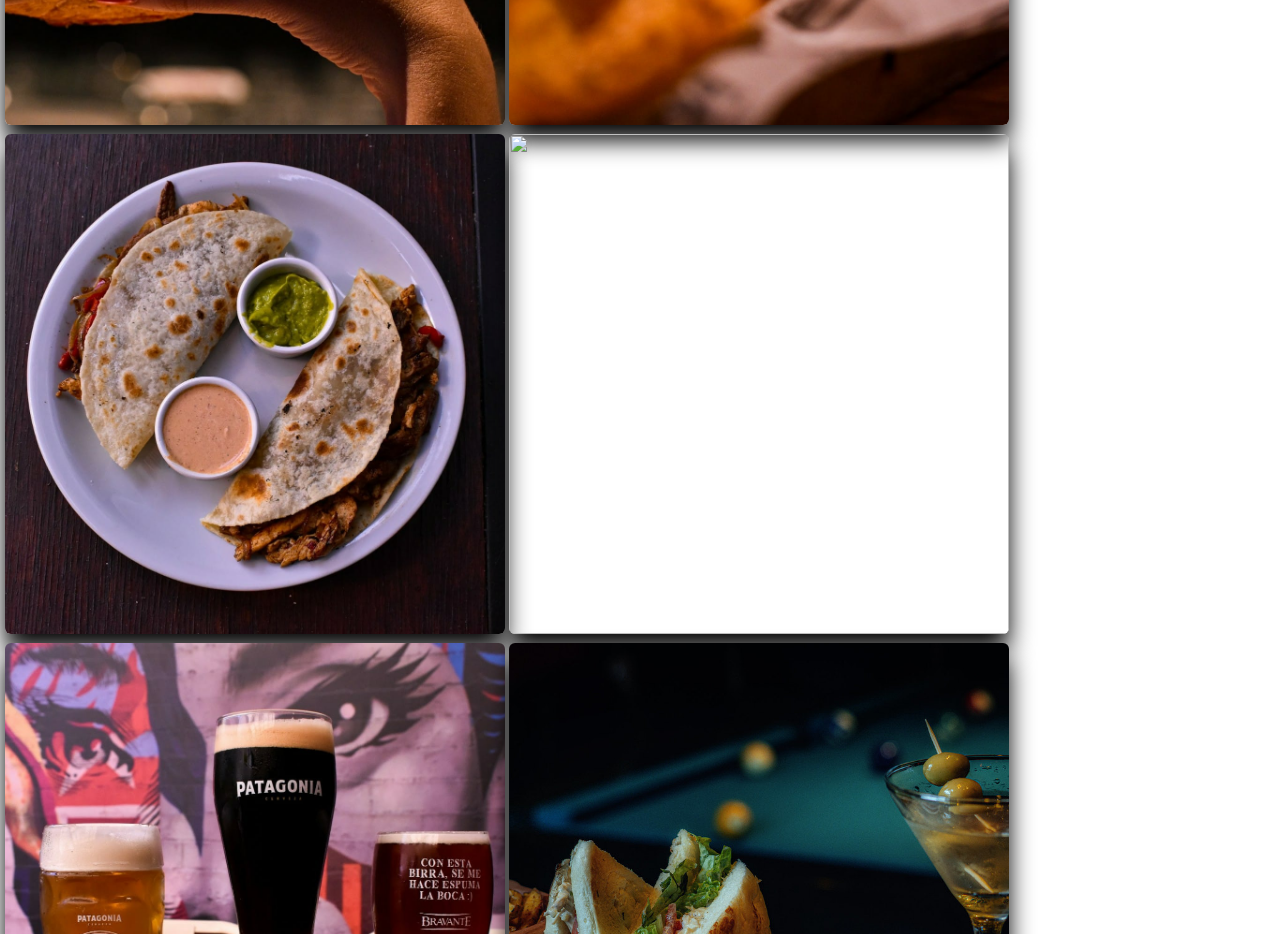
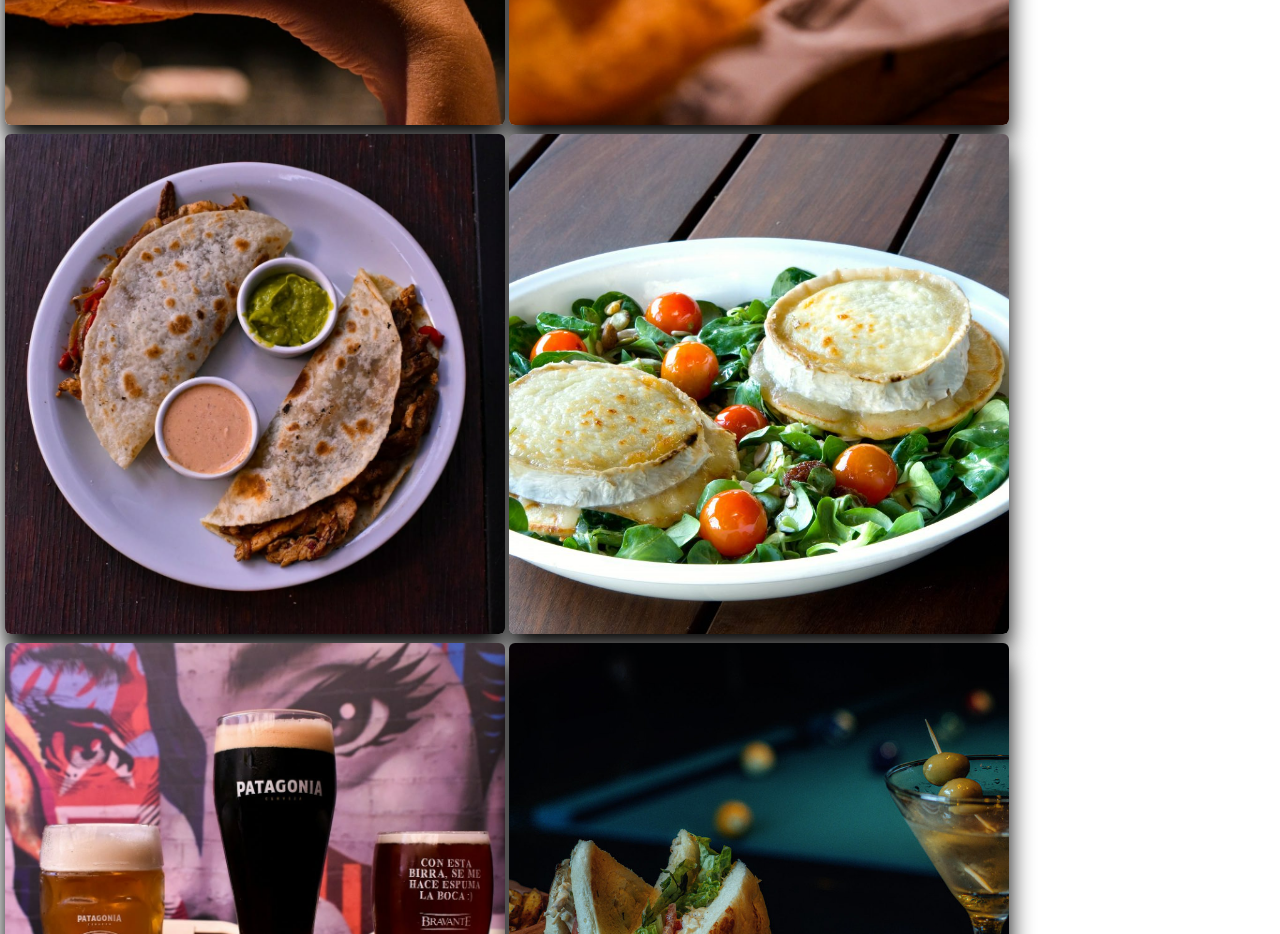
Before and after one commit to Gimenair/pruebagit, a plain HTML site: page paginas/trabajosfoto.html in a window 1280 px wide. Shown: the part 1440-2374 px from the top of the page. Drawn offline with Linux system fonts and the light colour scheme.

```diff
--- a/paginas/trabajosfoto.html
+++ b/paginas/trabajosfoto.html
@@ -32,7 +32,7 @@
             <img src="/fotos/hamburguesagus.jpeg" alt="hamburguesa agus">
             <img src="/fotos/fotohamburguesa.jpeg" alt="foto hamburguesa">
             <img src="/fotos/fajitas.jpeg" alt="fajitas">
-            <img src="/fotos/comidaa.jpg alt="comida">
+            <img src="/fotos/comidaa.jpg" alt="comida">
             <img src="/fotos/cervezas.jpeg" alt="cerveza"
             <img src="/fotos/carta.jpg" alt="foto de carta">
             <img src="/fotos/bar.jpg" alt="foto de bar">
```
